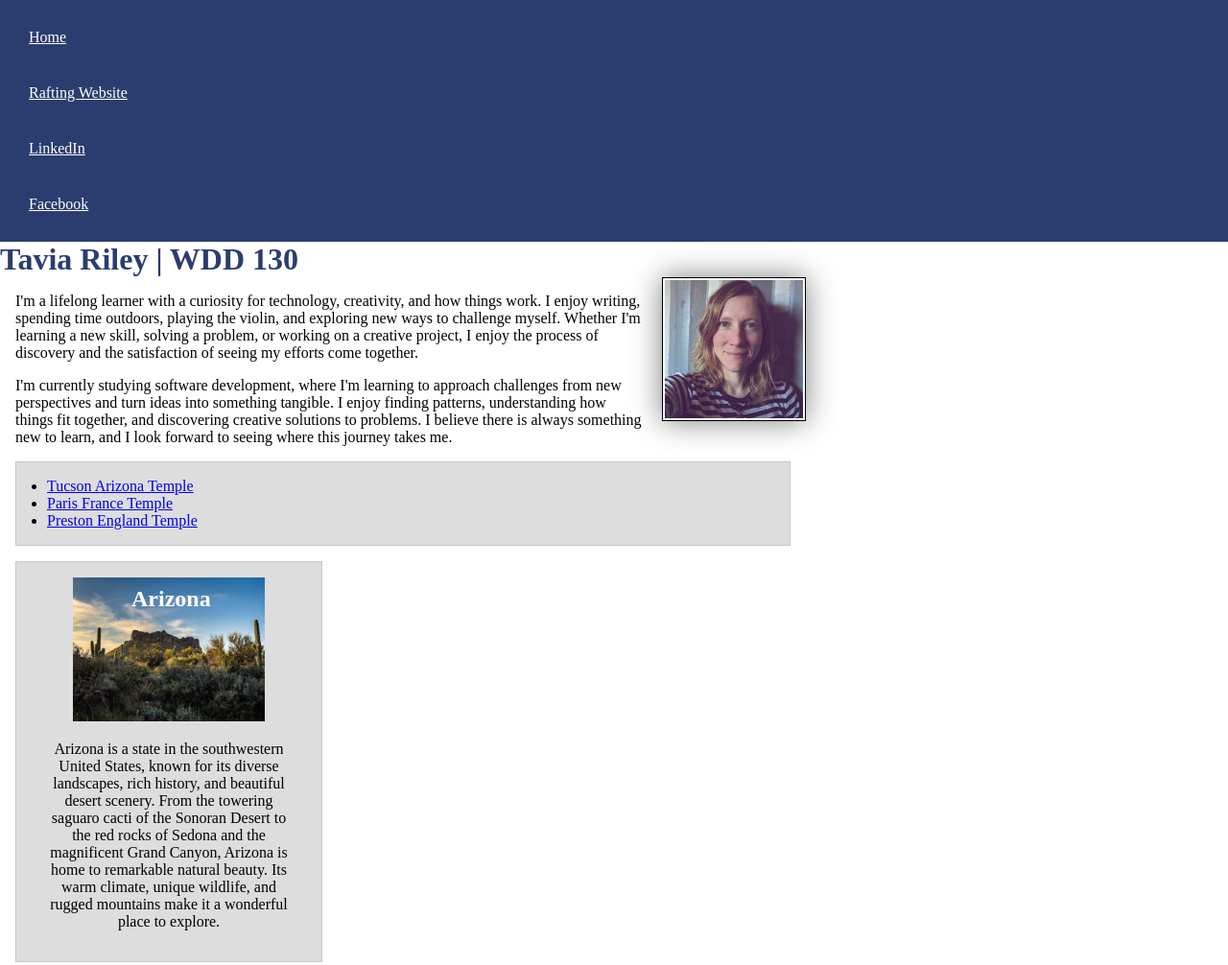
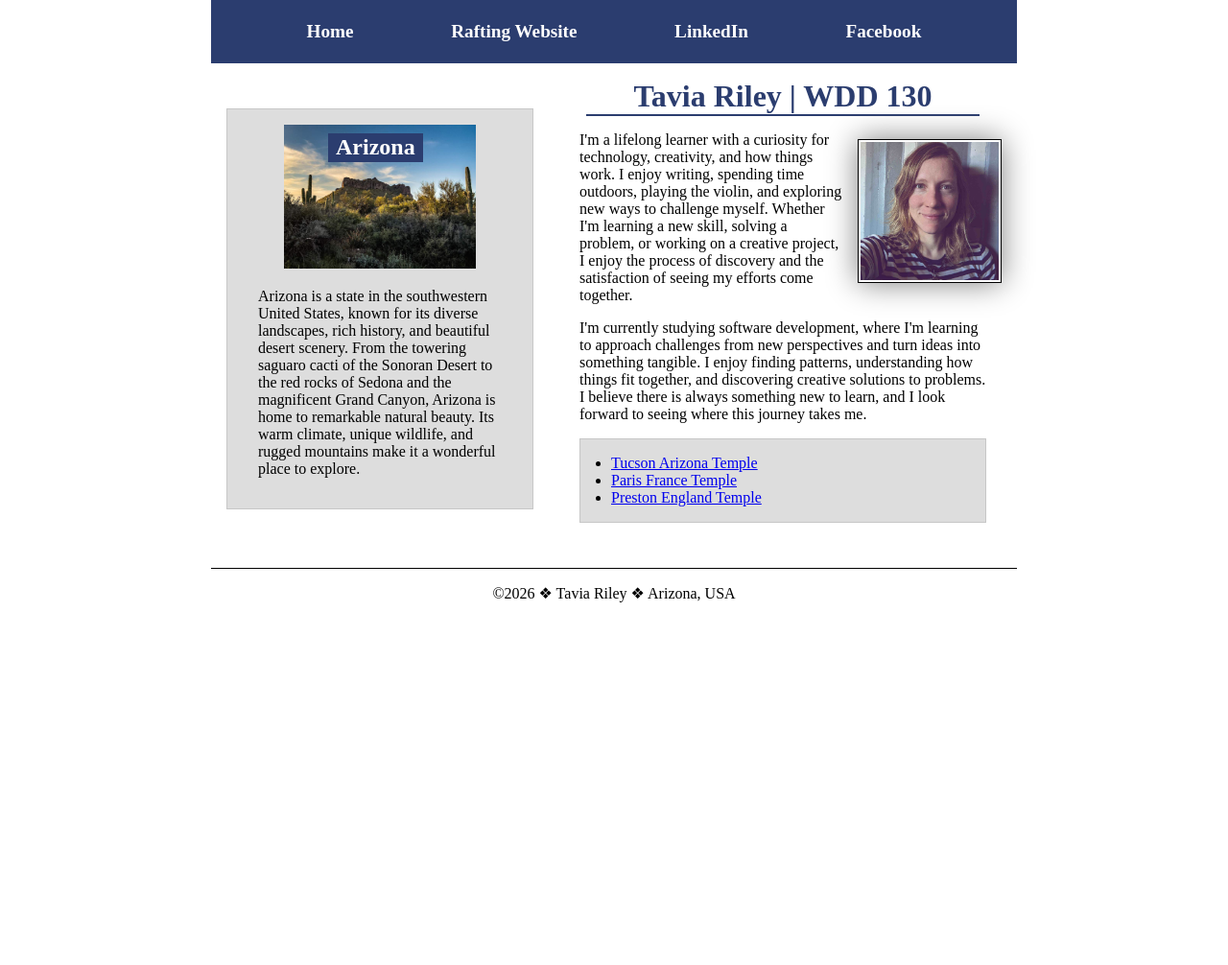
Before and after one commit to louphound/wdd130, a plain HTML site: page index.html in a window 1280 px wide. Shown: the top 1006 px of the page at 96% size. After the commit the page ends 800 px from the top, so only its background shows below. Drawn offline with Linux system fonts and the light colour scheme; a web font is replaced by a local one.

Commit message:
W04 Code-along Activity: Home Page Layout Enhancements

```diff
--- a/index.html
+++ b/index.html
@@ -27,6 +27,7 @@
             <a href="https://facebook.com">Facebook</a>
         </nav>
     </header>
+    <div class="grid">
         <main>
             <h1>Tavia Riley | WDD 130</h1>
             <img src="images/profile.jpg" alt="Tavia Riley" width="150">
@@ -43,6 +44,7 @@
             <img src="week02/images/arizona.jpg" alt="Saguaro cacti growing in the Arizona desert with mountains in the background">
             <p>Arizona is a state in the southwestern United States, known for its diverse landscapes, rich history, and beautiful desert scenery. From the towering saguaro cacti of the Sonoran Desert to the red rocks of Sedona and the magnificent Grand Canyon, Arizona is home to remarkable natural beauty. Its warm climate, unique wildlife, and rugged mountains make it a wonderful place to explore.</p>
         </aside>
+    </div>
     <footer>
         <p>©2026 &#10070; Tavia Riley &#10070; Arizona, USA</p>
     </footer>
--- a/styles/styles.css
+++ b/styles/styles.css
@@ -1,6 +1,7 @@
 :root {
     --primary-color: #2B3D6F;
     --primary-font: "Fauna One", serif;
+    --primary-font-size: 16px;
 }
 
 * {
@@ -10,22 +11,33 @@
 }
 
 body {
+    font-size: var(--primary-font-size);
     font-family: var(--primary-font);
 }
 
 nav {
     background-color: var(--primary-color);
     padding: 10px;
+    display: flex;
+    justify-content: space-evenly;
+    align-items: center;
 }
 
 nav a {
+    display: block;
+    padding: 0.75rem;
+    text-decoration: none;
+    font-size: 1.2rem;
+    font-weight: 700;
     color: white;
-    display: block;
-    padding: 20px;
 }
 
 h1 {
     color: var(--primary-color);
+    text-align: center;
+    border-bottom: 2px solid var(--primary-color);
+    width: 90%;
+    margin: 0 auto 1rem;
 }
 
 main img {
@@ -35,22 +47,19 @@ main img {
     padding: 2px;
     box-shadow: 0 0 30px gray;
     float: right;
-    margin: 0 0 1rem 1rem;
-}
-
-main {
-    max-width: 840px;
+    margin: 0.5rem 0 1rem 1rem;
 }
 
 aside {
     width: 20rem;
-    margin: 1rem;
-    border: 1px solid rgb(0 0 0 / 10%);
-    padding: 1rem;
-    background-color: #eee;
-    color: #333;
     text-align: center;
     position: relative;
+    grid-column: 1/2;
+    grid-row: 1/2;
+}
+
+aside p {
+    text-align: left;
 }
 
 aside img {
@@ -61,8 +70,11 @@ aside img {
 aside h2 {
     position: absolute;
     top: 25px;
-    left: 120px;
+    left: 105px;
     color: white;
+    background-color: var(--primary-color);
+    padding: 0.10rem 0.5rem;
+    ;
 }
 
 p {
@@ -74,6 +86,17 @@ footer {
     margin-top: 15px;
     border-top: 1px solid #000;
     text-align: center;
+}
+
+header,
+.grid,
+footer {
+    max-width: 840px;
+    margin: 0 auto;
+}
+
+footer {
+    margin-top: 15px;
 }
 
 /* Class Selectors */
@@ -88,3 +111,13 @@ footer {
 .indent {
     padding-left: 2rem;
 }
+
+.grid {
+    display: grid;
+    align-items: center;
+}
+
+main {
+    grid-column: 2/3;
+    margin: 1rem;
+}
--- a/week04/styles/flexbox-menu.css
+++ b/week04/styles/flexbox-menu.css
@@ -14,7 +14,7 @@ nav ul {
     max-width: 900px;
     margin: 0 auto;
     padding: 0;
-    justify-content: space-around;
+    justify-content: space-evenly;
     align-items: center;
 }
 
--- a/week04/styles/flexbox.css
+++ b/week04/styles/flexbox.css
@@ -7,7 +7,11 @@ body {
     border: 3px dashed darkcyan;
     background-color: lightyellow;
     display: flex;
-    flex-wrap: wrap;
+    flex-wrap: ;
+    flex-direction: row;
+    justify-content: center;
+    align-items: center;
+    gap: ;
 }
 
 .flex-item {
--- a/week04/styles/layout-exercises.css
+++ b/week04/styles/layout-exercises.css
@@ -23,17 +23,25 @@ div {
 
 .flex {
     background-color: #aba;
+    display: flex;
+    justify-content: center;
+    align-items: center;
     /* write declarations here */
 
 }
 
 .grid {
     background-color: #abb;
+    display: grid;
+    place-items: center;
     /* write declarations here */
 
 }
 
 .container2 {
+    display: flex;
+    flex-wrap: wrap;
+    justify-content: space-around;
     /* write declarations here */
 
 }
@@ -44,11 +52,13 @@ div {
 }
 
 .container3 {
-    /* write declarations here */
+    display: grid;
+    grid-template-columns: repeat(3, 1fr);
 
 }
 
 .columns-3 {
+        grid-column: span 3;
     /* write declaration here */
 
 }
```
Lines whose indentation alone changed are shown as unchanged.
